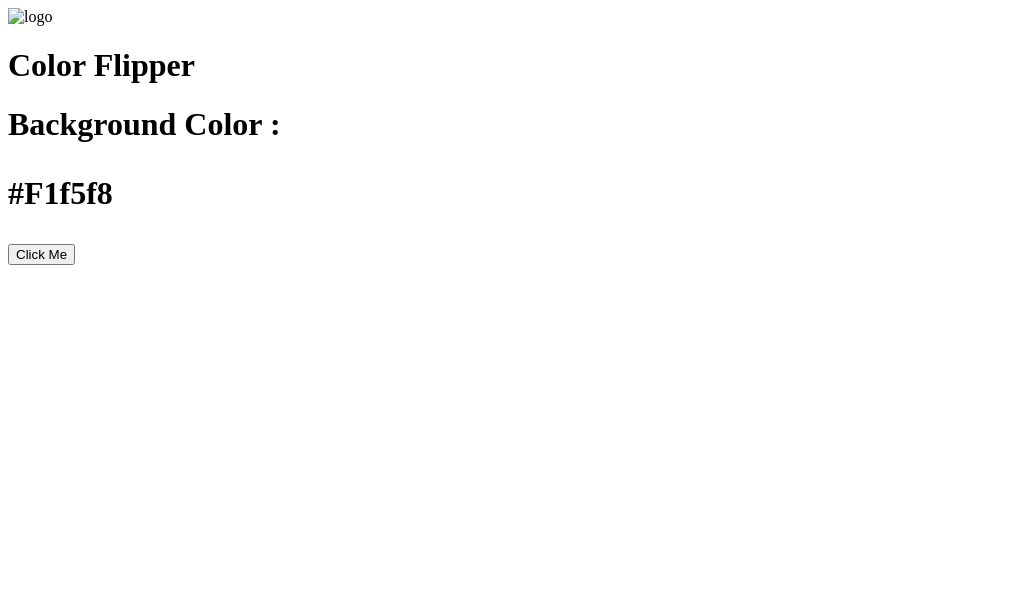
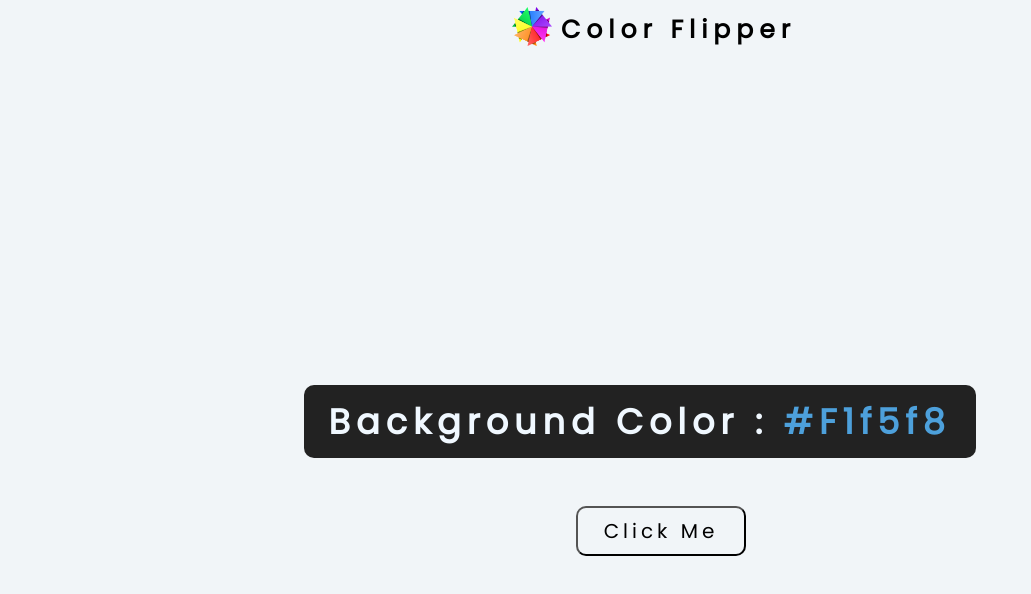
Before and after one commit to UmeshPawar08/Color-Flipper, a plain HTML site: page index.html in a window 1280 px wide. Shown: the whole page, without its empty margins (0-1031 px from the left). Drawn offline with Linux system fonts and the light colour scheme; the site is published under a folder, as on GitHub Pages, so addresses that start at the root find nothing.

Commit message:
deleting '/' from all directory path
this is necessary for importing assets and files.

```diff
--- a/index.html
+++ b/index.html
@@ -6,18 +6,18 @@
     <meta http-equiv="X-UA-Compatible" content="IE=edge">
     <meta name="viewport" content="width=device-width, initial-scale=1.0">
     <title>Color Flipper</title>
-    <link rel="shortcut icon" href="/assets/fev1.png" type="image/x-icon">
+    <link rel="shortcut icon" href="assets/fev1.png" type="image/x-icon">
     <link rel="preconnect" href="https://fonts.googleapis.com">
     <link rel="preconnect" href="https://fonts.gstatic.com" crossorigin>
     <link href="https://fonts.googleapis.com/css2?family=Open+Sans&family=Poppins:wght@200;300;400&display=swap"
         rel="stylesheet">
 
-    <link rel="stylesheet" href="/style.css">
+    <link rel="stylesheet" href="style.css">
 </head>
 
 <body>
     <div class="header">
-        <img src="/assets/fev1.png" alt="logo">
+        <img src="assets/fev1.png" alt="logo">
         <h1>Color Flipper</h1>
 
     </div>
@@ -26,7 +26,7 @@
         </h1>
     </div>
     <button onclick="changeColor()">Click Me</button>
-    <script src="/script.js"></script>
+    <script src="script.js"></script>
 </body>
 
 </html>
```
